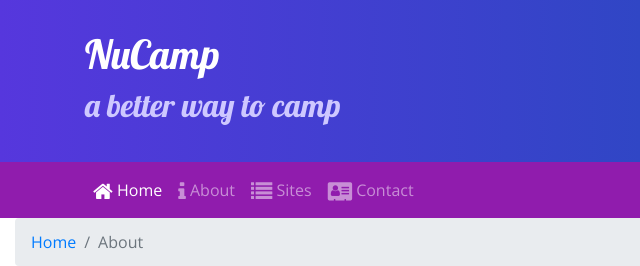
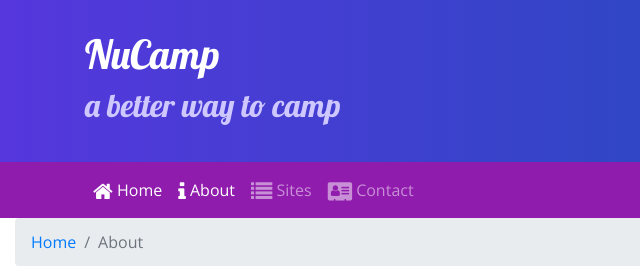
Before and after one commit to innocentokoba/nucamp-classwork, a website: page aboutus.html in a window 1280 px wide. Shown: the top 266 px of the page, 0-640 px from the left. Drawn offline with nearby package versions, Linux system fonts and the light colour scheme.

Commit message:
Icon Fonts update

```diff
--- a/aboutus.html
+++ b/aboutus.html
@@ -36,7 +36,7 @@
             <div class="collapse navbar-collapse" id="nucampNavbar">
                 <ul class="navbar-nav">
                     <li class="nav-item active"><a class="nav-link" href="index.html"><i class="fa fa-home fa-lg"></i> Home</a></li>
-                    <li class="nav-item"><a class="nav-link" href="aboutus.html"><i class="fa fa-info fa-lg"></i> About</a></li>
+                    <li class="nav-item active"><a class="nav-link" href="#"><i class="fa fa-info fa-lg"></i> About</a></li>
                     <li class="nav-item"><a class="nav-link" href="#"><i class="fa fa-list fa-lg"></i> Sites</a></li>
                     <li class="nav-item"><a class="nav-link" href="#"><i class="fa fa-address-card fa-lg"></i> Contact</a></li>
                 </ul>
```
